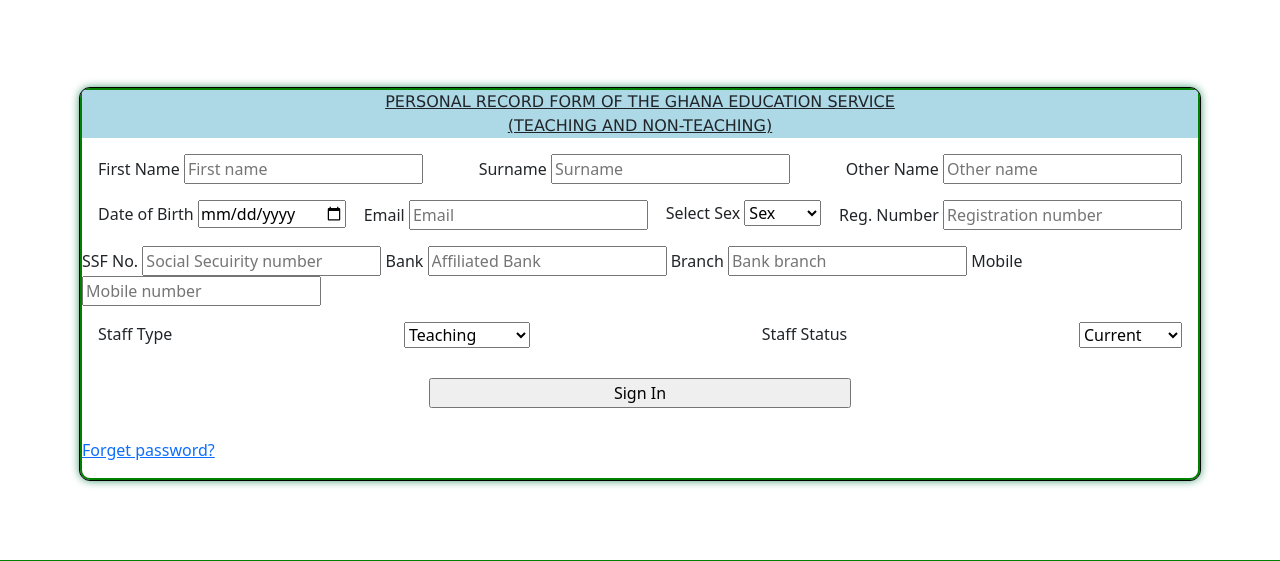
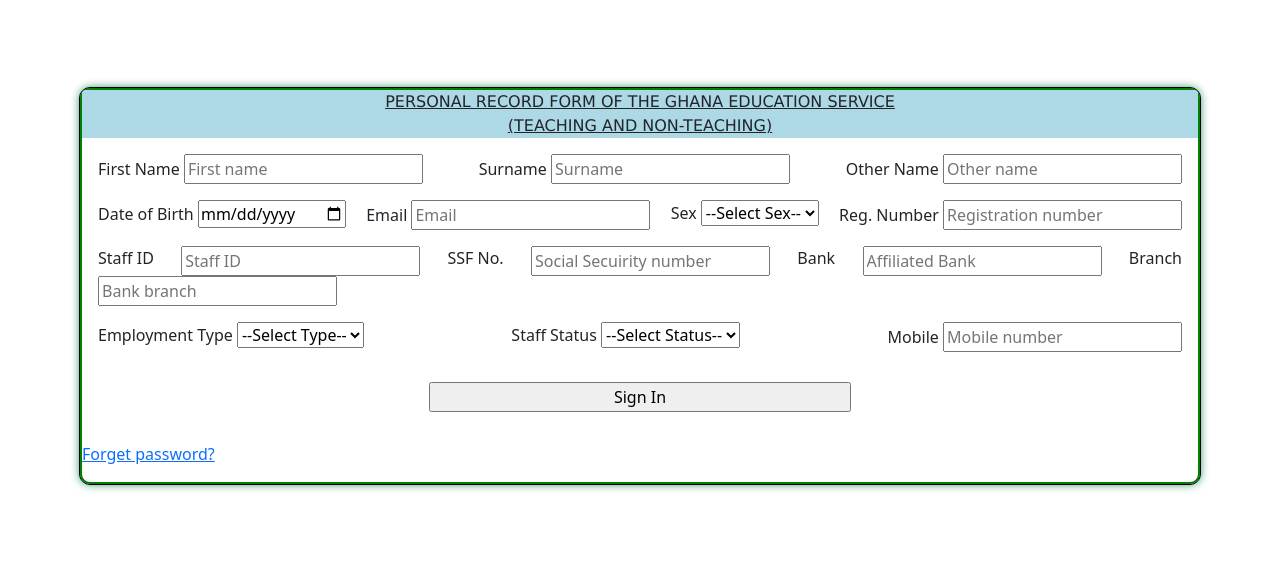
Before and after one commit to oyadier/prams-nyegbla, a Python web app: template templates/departments/admin/staff-profile.html in a window 1280 px wide. Shown: the part 152-713 px from the top of the page. Run offline with Jinja, Linux system fonts and the light colour scheme; the template is opened without the code that fills it, so the values that code supplies are empty; some libraries are stand-ins or nearby versions.

Commit message:
Update user profile

```diff
--- a/model/engine/storage.py
+++ b/model/engine/storage.py
@@ -21,6 +21,7 @@
 def instertUser(newUser:User):
     '''Create an engine for the db'''
     session.add(newUser)
+    print('User added successfully')
     commit()
 
 def getUser(staff_id=None):
--- a/templates/departments/admin/admission.html
+++ b/templates/departments/admin/admission.html
@@ -6,9 +6,8 @@
     2. For existing and outgone staff use your staff id and the password that you set.
   </p>
 
-    <div style="margin-right: auto;margin-left: auto; margin-top: 10vh;">
-     <form method='post' action="/v1/pramshigh/api/add_user" class="div-form">
-      <img class="form-logo" src="{{url_for('static', filename='asset/images/logo.jpg')}}">
+    <div class="f-center">
+     <form method='post'  action="/v1/pramshigh/api/auth" class="div-form">
       <label class="form-label-input" for="staffID">Staff ID</label>
       <input class="form-label-input" placeholder="Staff ID" type="text" id="staff_id" name="staff_id"><br>
       <label class="form-label-input" for="password">Password</label>
--- a/templates/departments/admin/staff-profile.html
+++ b/templates/departments/admin/staff-profile.html
@@ -24,6 +24,7 @@
           <div>
             <label for="firstName">First Name</label>
             <input
+              required
               type="text"
               id="first_name"
               placeholder="First name"
@@ -33,6 +34,7 @@
           <div>
             <label for="surmame">Surname</label>
             <input
+              required
               type="text"
               placeholder="Surname"
               id="surname"
@@ -53,6 +55,7 @@
           <div>
             <label for="date_of_birth">Date of Birth</label>
             <input
+              required
               type="date"
               placeholder="Date of birth"
               id="dob"
@@ -62,12 +65,12 @@
 
           <div>
             <label for="email">Email</label>
-            <input type="email" placeholder="Email" id="email" name="email" />
+            <input required type="email" placeholder="Email" id="email" name="email" />
           </div>
           <div>
-            <label for="gender">Select Sex</label>
-            <select name="gender">
-              <option value="not-select">Sex</option>
+            <label for="gender">Sex</label>
+            <select required name="gender">
+              <option value="">--Select Sex--</option>
               <option value="male">Male</option>
               <option value="female">Female</option>
             </select>
@@ -82,8 +85,18 @@
             />
           </div>
         </div>
-        <label for="password">SSF No.</label>
+        <div class="f-center">
+          <label for="staff_id">Staff ID</label>
           <input
+          required
+            type="text"
+            placeholder="Staff ID"
+            id="staff_id"
+            name="staff_id"
+          />
+          <label for="ssf">SSF No.</label>
+          <input
+
             type="text"
             placeholder="Social Secuirity number"
             id="ssf"
@@ -96,6 +109,7 @@
             id="bank"
             name="bank"
           />
+
           <label for="branck">Branch</label>
           <input
             type="text"
@@ -103,26 +117,34 @@
             id="branch"
             name="branch"
           />
-
+        </div>
+        <div class="f-center">
+          <di
+            ><label for="staff-type">Employment Type</label>
+            <select required name="empl_type">
+              <option value="">--Select Type--</option>
+              <option value="teaching">Teaching</option>
+              <option value="non-teaching">Non-Teaching</option>
+            </select>
+          </di>
+          <div>
+            <label for="staff-status"> Staff Status </label>
+            <select required for="status" name="status">
+              <option value="">--Select Status--</option>
+              <option value="current">Current</option>
+              <option value="transfered">Transfered</option>
+            </select>
+          </div>
+          <div>
             <label for="mobile">Mobile</label>
             <input
+              required
               type="tel"
               placeholder="Mobile number"
               id="mobile"
               name="mobile"
             />
-        <div class="f-center">
-          <label for="staff-type">Staff Type</label>
-          <select name="employment-type">
-            <option value="teaching">Teaching</option>
-            <option value="non-teaching">Non-Teaching</option>
-          </select>
-          <label for="staff-status"> Staff Status </label>
-          <select for="status">
-            <option value="current">Current</option>
-            <option value="transfered">Transfered</option>
-          </select>
-
+          </div>
         </div>
         <div class="form-submit">
           <input
```
Also changed, not shown: api/v1/user_views.py (+11 -2 lines), main.py (+14 -10 lines), model/user.py (+9 -0 lines). Lines whose indentation alone changed are shown as unchanged.
